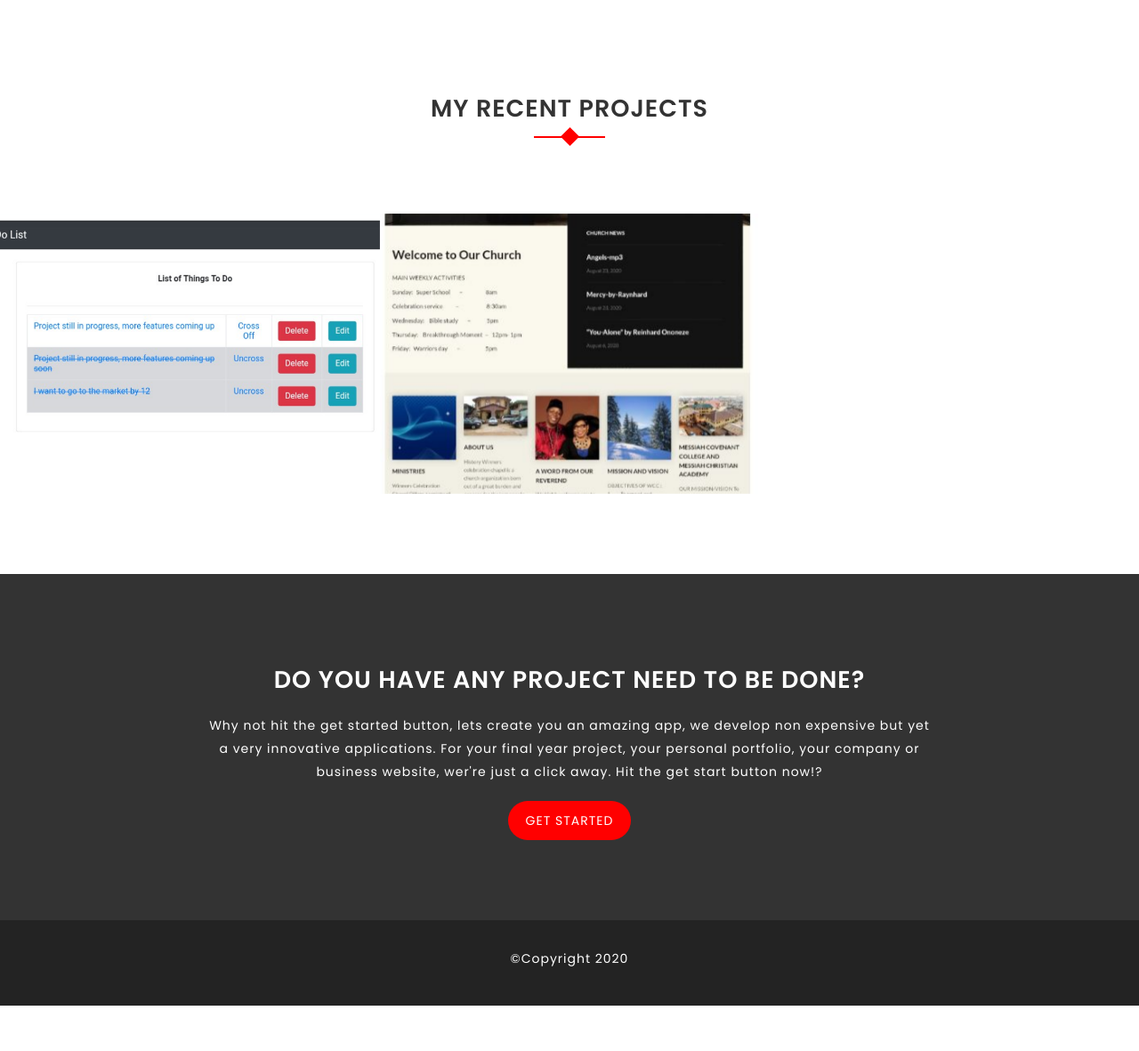
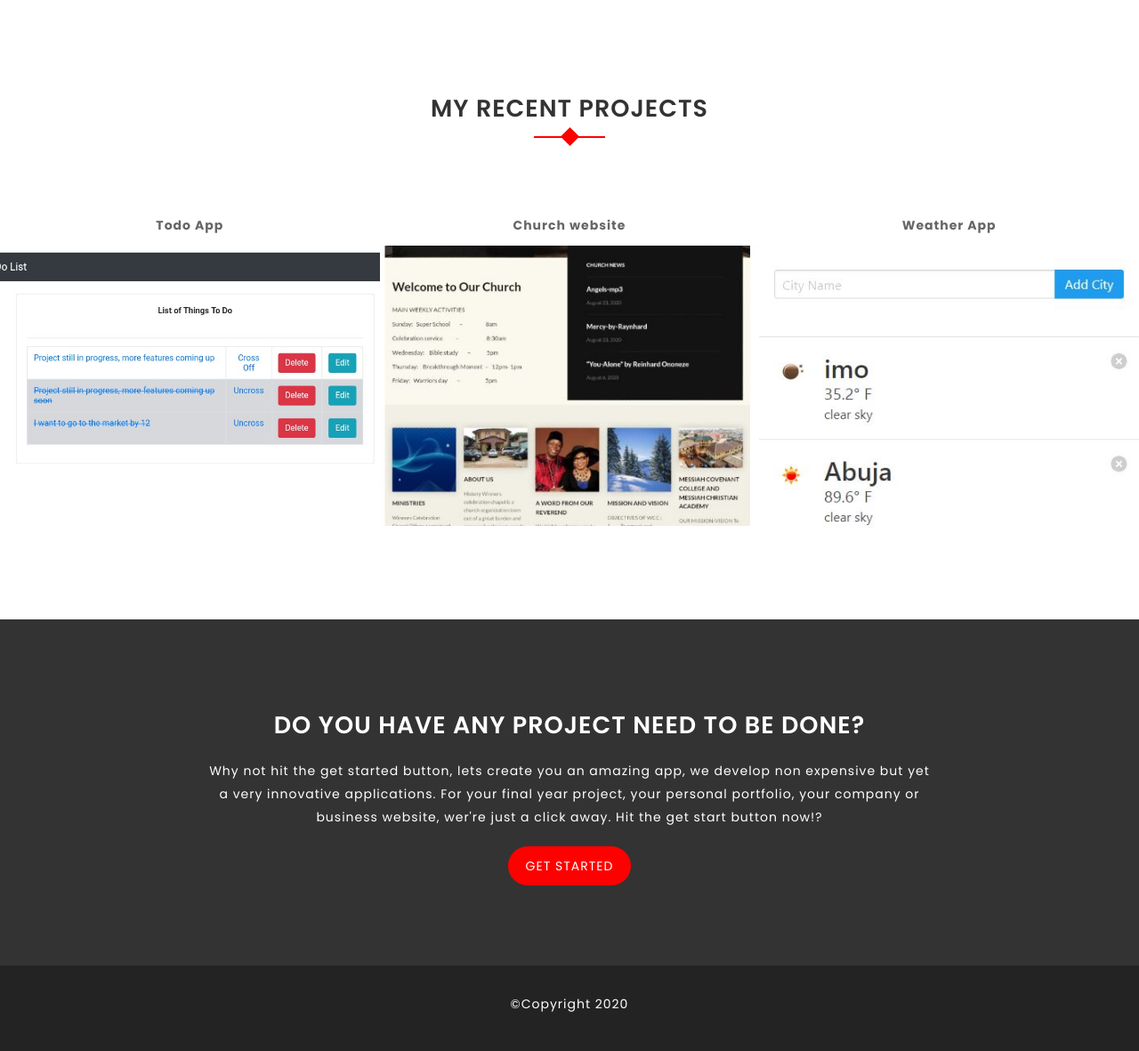
Before and after one commit to Ebuka-cpu/ebueportfolio, a Django app: page / in a window 1280 px wide. Shown: the part 1719-2900 px from the top of the page at 89% size. Before the commit the page ends 2849 px from the top, so only its background shows below. Run offline with Django 3.2, Linux system fonts and the light colour scheme; data comes from the database, SQL or seed files in the repository; some libraries are stand-ins or nearby versions.

Commit message:
added a new project image and link

```diff
--- a/templates/contact.html
+++ b/templates/contact.html
@@ -14,7 +14,7 @@
                 <div class="col-md-12">
                     <div class="section-header text-center">
 
-                        <i class="icon icon-wallet"></i>
+
 
                         <h2>Contact Me</h2>
 
--- a/templates/home.html
+++ b/templates/home.html
@@ -81,7 +81,7 @@
 
                     <div class="col-md-4 col-sm-4 col-xs-12 no-padding">
                         <div class="gallery-items">
-
+                                <center><p><strong>Todo App</strong></p></center>
                                <a href="http://myawsomedjangotodoapp.herokuapp.com/"> <img src="{% static 'images/todo.jpg'  %}" alt="work image"></a>
 
                         </div>
@@ -89,11 +89,20 @@
 
                      <div class="col-md-4 col-sm-4 col-xs-12 no-padding">
                         <div class="gallery-items">
-
+                                <center><p><strong>Church website</strong></p></center>
                                <a href="https://winnerscelebrationchapel.com"> <img height="30px" src="{% static 'images/churchwebsite.jpg' %}" alt="work image"></a>
 
                         </div>
                     </div>
+
+                     <div class="col-md-4 col-sm-4 col-xs-12 no-padding">
+                        <div class="gallery-items">
+                                <center><p><strong>Weather App</strong></p></center>
+                               <a href="http://wedaapp.herokuapp.com/"> <img height="30px" src="{% static 'images/weatherapp.jpg' %}" alt="work image"></a>
+                        </div>
+                    </div>
+
+
 
 
             </div>
```
Also changed, not shown: static/images/weatherapp.JPG (added).
